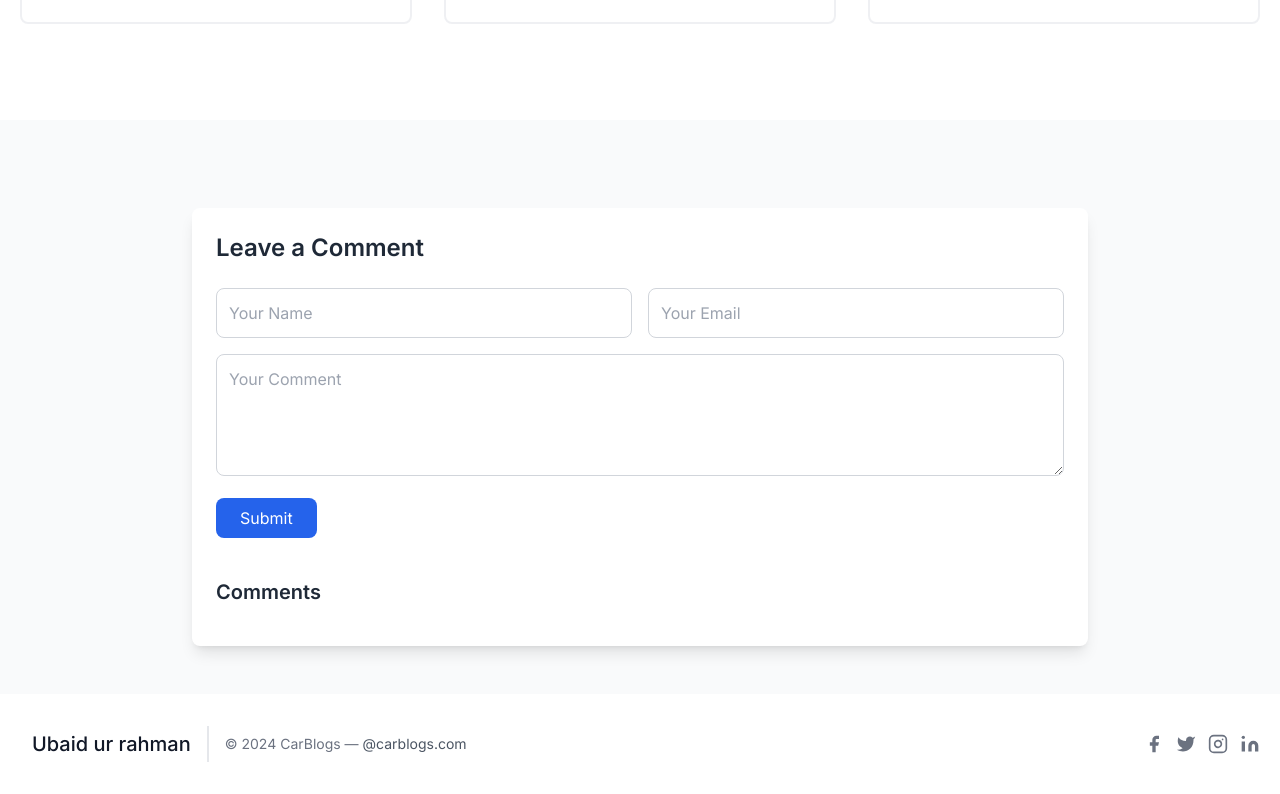
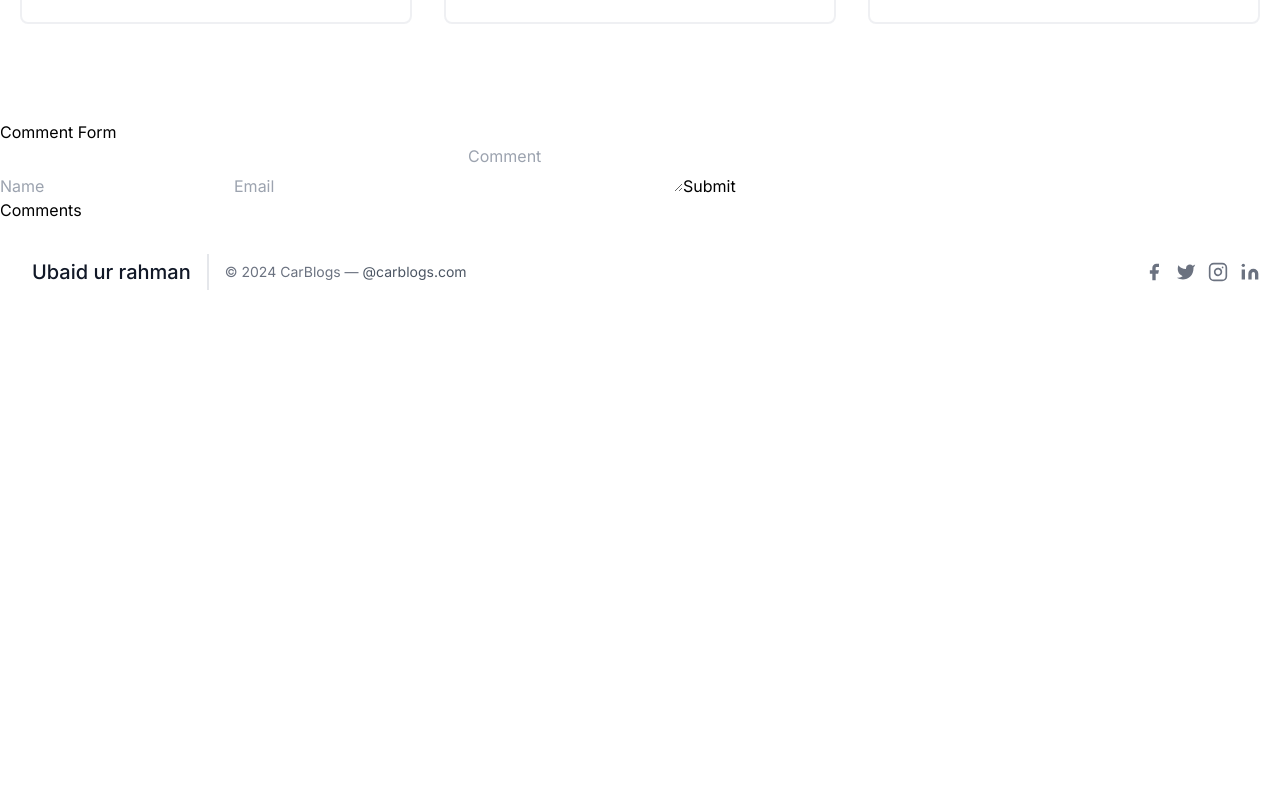
Before and after one commit to Ub207/dynamic-blog-website, a Next.js app: page / in a window 1280 px wide. Shown: the part 1144-1938 px from the top of the page. After the commit the page ends 1466 px from the top, so only its background shows below. Built offline with nearby package versions, Linux system fonts and the light colour scheme.

Commit message:
website done

```diff
--- a/src/components/CommentSection.tsx
+++ b/src/components/CommentSection.tsx
@@ -1,69 +1,55 @@
-"use client";
+import React, { useState } from "react";
 
-import React, { useState } from 'react';
+interface Comment {
+  name: string;
+  email: string;
+  comment: string;
+}
 
 const CommentForm = () => {
-  const [name, setName] = useState('');
-  const [email, setEmail] = useState('');
-  const [comment, setComment] = useState('');
-  const [comments, setComments] = useState([]);
+  const [name, setName] = useState("");
+  const [email, setEmail] = useState("");
+  const [comment, setComment] = useState("");
+  const [comments, setComments] = useState<Comment[]>([]); // Specify the type here
 
   const handleSubmit = (event: React.FormEvent) => {
     event.preventDefault();
-    const newComment = { name, email, comment };
+    const newComment: Comment = { name, email, comment }; // Ensure the type matches
     setComments([...comments, newComment]);
-    setName('');
-    setEmail('');
-    setComment('');
+    setName("");
+    setEmail("");
+    setComment("");
   };
 
   return (
-    <div className="max-w-4xl mx-auto mt-10 p-6 bg-white shadow-lg rounded-lg">
-      <h2 className="text-2xl font-semibold text-gray-800 mb-6">Leave a Comment</h2>
-      <form onSubmit={handleSubmit} className="space-y-4">
-        <div className="grid grid-cols-1 sm:grid-cols-2 gap-4">
+    <div>
+      <h2>Comment Form</h2>
+      <form onSubmit={handleSubmit}>
         <input
           type="text"
           value={name}
           onChange={(event) => setName(event.target.value)}
-            placeholder="Your Name"
-            required
-            className="p-3 border border-gray-300 rounded-lg focus:outline-none focus:ring-2 focus:ring-blue-500"
+          placeholder="Name"
         />
         <input
           type="email"
           value={email}
           onChange={(event) => setEmail(event.target.value)}
-            placeholder="Your Email"
-            required
-            className="p-3 border border-gray-300 rounded-lg focus:outline-none focus:ring-2 focus:ring-blue-500"
+          placeholder="Email"
         />
-        </div>
         <textarea
           value={comment}
           onChange={(event) => setComment(event.target.value)}
-          placeholder="Your Comment"
-          required
-          className="p-3 border border-gray-300 rounded-lg w-full focus:outline-none focus:ring-2 focus:ring-blue-500"
-          rows={4}
-        ></textarea>
-        <button
-          type="submit"
-          className="bg-blue-600 text-white py-2 px-6 rounded-lg hover:bg-blue-700 transition duration-200"
-        >
-          Submit
-        </button>
+          placeholder="Comment"
+        />
+        <button type="submit">Submit</button>
       </form>
-
-      <h2 className="text-xl font-semibold text-gray-800 mt-10">Comments</h2>
-      <ul className="space-y-6 mt-4">
+      <h2>Comments</h2>
+      <ul>
         {comments.map((comment, index) => (
-          <li
-            key={index}
-            className="p-4 bg-gray-100 border border-gray-200 rounded-lg"
-          >
-            <h3 className="text-lg font-medium text-gray-800">{comment.name}</h3>
-            <p className="text-gray-600 mt-2">{comment.comment}</p>
+          <li key={index}>
+            <h3>{comment.name}</h3>
+            <p>{comment.comment}</p>
           </li>
         ))}
       </ul>
@@ -71,12 +57,4 @@ const CommentForm = () => {
   );
 };
 
-const CommentSection = () => {
-  return (
-    <div className="bg-gray-50 py-12">
-      <CommentForm />
-    </div>
-  );
-};
-
-export default CommentSection;
+export default CommentForm;
```
Also changed, not shown: .eslintrc.json. Lines whose indentation alone changed are shown as unchanged.
